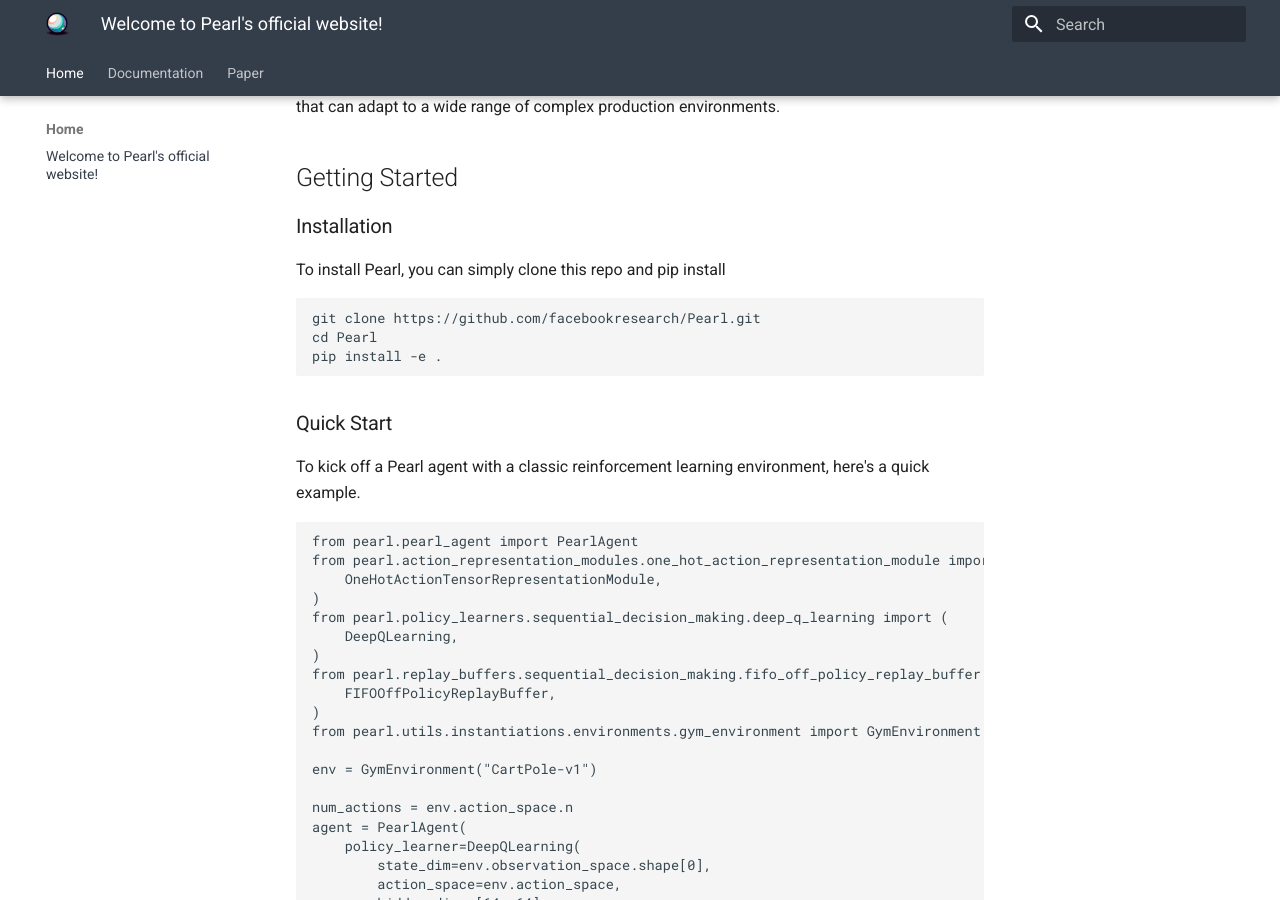
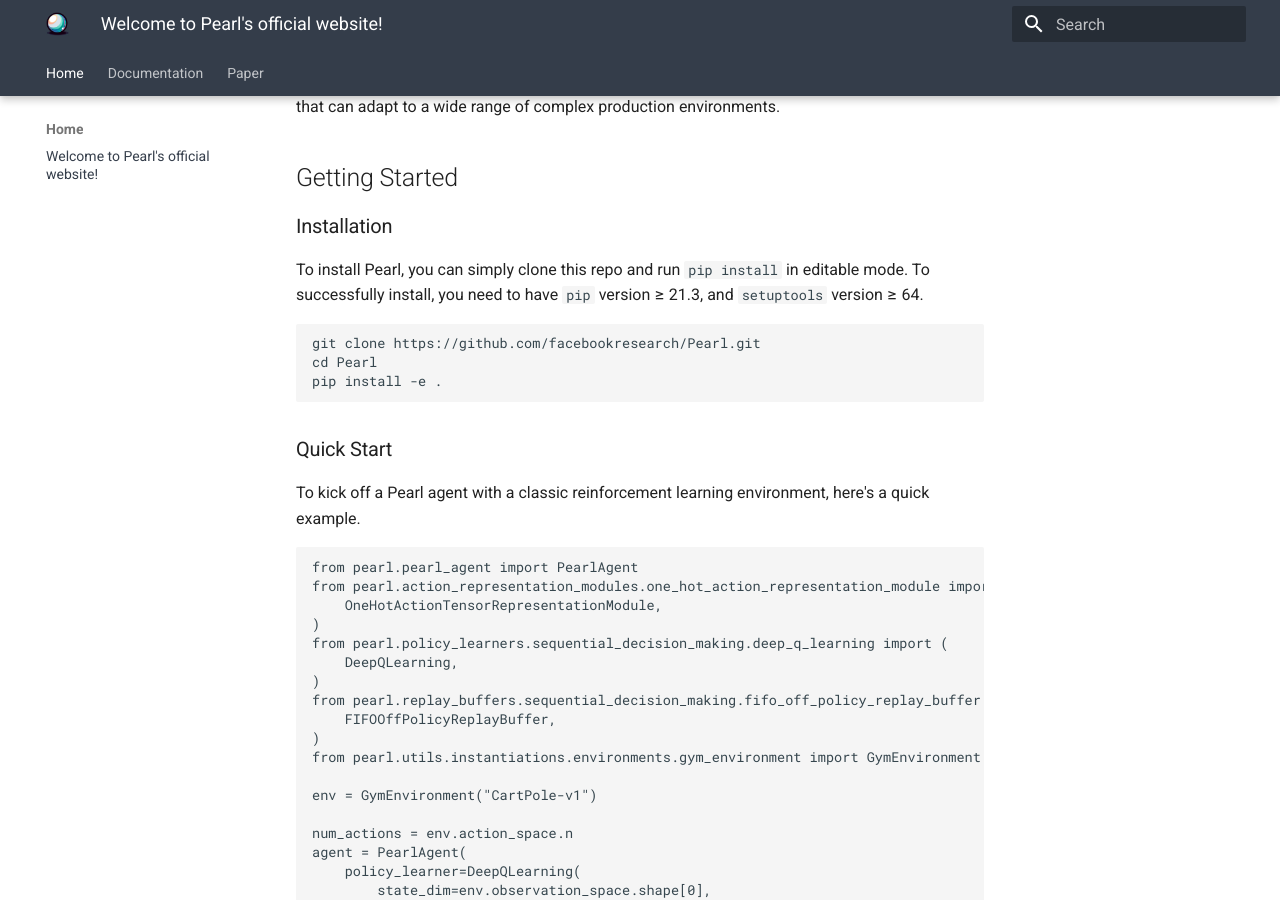
Before and after one commit to PearlAgent/PearlAgent.github.io, an MkDocs documentation site: the page built from docs/index.md, in a window 1280 px wide and 900 px high, scrolled down 955 px. Built offline with MkDocs 1.6.1 and Material for MkDocs 9.7.7, drawn with Linux system fonts in a browser that asks for light colours.

Commit message:
Update index.md with pip and setuptools versions

````diff
--- a/docs/index.md
+++ b/docs/index.md
@@ -18,7 +18,8 @@
 ## Getting Started
 
 ### Installation
-To install Pearl, you can simply clone this repo and pip install
+To install Pearl, you can simply clone this repo and run `pip install` in editable mode.
+To successfully install, you need to have `pip` version ≥ 21.3, and `setuptools` version ≥ 64.
 ```
 git clone https://github.com/facebookresearch/Pearl.git
 cd Pearl
````
